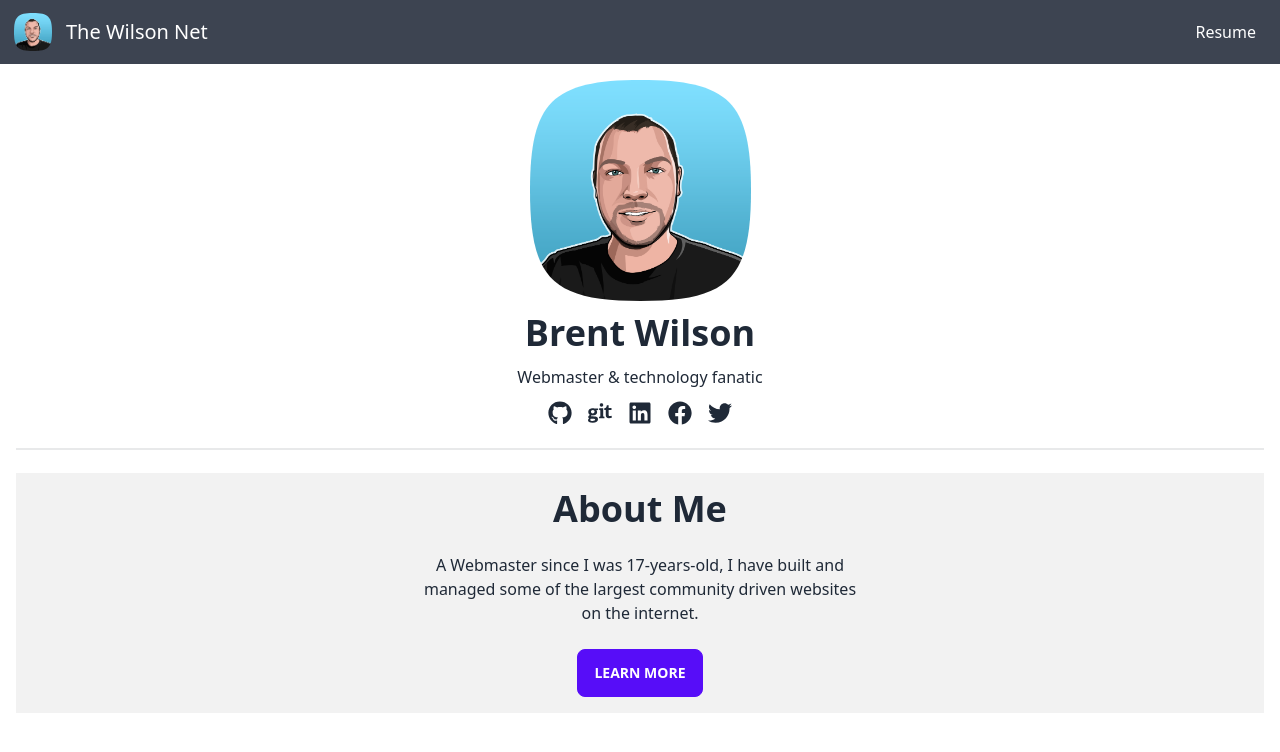
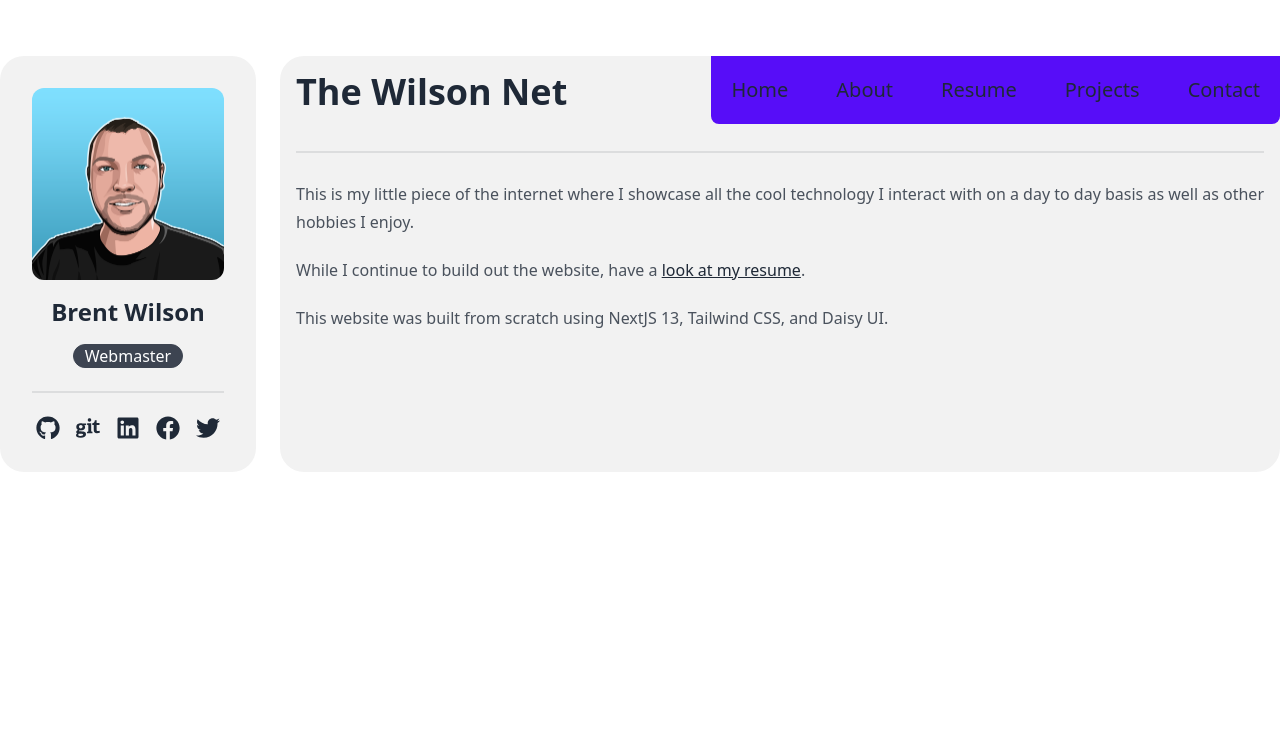
Before and after one commit to BWBama85/thewilsonnet.com, a Next.js app: page / in a window 1280 px wide. Shown: the top 752 px of the page. Built offline with nearby package versions, Linux system fonts and the light colour scheme.

Commit message:
Overhaul, new look

```diff
--- a/app/about/page.tsx
+++ b/app/about/page.tsx
@@ -1,88 +1,12 @@
-import {
-  FaGithub,
-  FaGit,
-  FaLinkedin,
-  FaFacebook,
-  FaTwitter
-} from 'react-icons/fa'
-import Link from 'next/link';
-import Image from 'next/image';
-
 export default function About() {
   return (
-    <div className="grid grid-cols-1 md:grid-cols-4 gap-4 mb-4">
+    <article className="prose max-w-none lg:w-full bg-base-200 p-4 rounded-3xl lg:relative">
 
-      <div className="col-span-3">
-
-        <article className="prose max-w-none">
-
-          <h1>About Brent Wilson</h1>
-          <p>
-            I&apos;ve been tinkering with &quot;internet stuff&quot; since the 90s.
-          </p>
-        </article>
-      </div>
-
-      <aside className="hidden md:col-span-1 md:block">
-        <Image
-          className="mask mask-squircle mx-auto"
-          alt="Brent Wilson"
-          src="/me.png"
-          width={288}
-          height={222}
-          priority
-        />
-        <div className="text-center">
-          <h1 className="text-4xl font-bold my-3">Brent Wilson</h1>
-          <p>Webmaster & technology fanatic</p>
-          <div className="flex gap-4 justify-center my-3 text-2xl">
-            <div>
-              <Link
-                href="https://github.com/BWBama85"
-                target="_blank"
-                title="GitHub">
-                <FaGithub />
-              </Link>
-            </div>
-            <div>
-              <Link
-                href="https://git.thewilsonnet.com/"
-                target="_blank"
-                title="Gitea"
-              >
-                <FaGit />
-              </Link>
-            </div>
-            <div>
-              <Link
-                href="https://www.linkedin.com/in/brent-wilson-3a1463159/"
-                target="_blank"
-                title="LinkedIn"
-              >
-                <FaLinkedin />
-              </Link>
-            </div>
-            <div>
-              <Link
-                href="https://www.facebook.com/brentwilson85"
-                target="_blank"
-                title="Facebook"
-              >
-                <FaFacebook />
-              </Link>
-            </div>
-            <div>
-              <Link
-                href='https://twitter.com/brentwilson85'
-                target="_blank"
-                title="Twitter"
-              >
-                <FaTwitter />
-              </Link>
-            </div>
-          </div>
-        </div>
-      </aside>
-    </div>
+      <h1>About Brent Wilson</h1>
+      <div className="divider"></div>
+      <p>
+        I&apos;ve been tinkering with &quot;internet stuff&quot; since the 90s.
+      </p>
+    </article>
   )
 }
--- a/app/layout.tsx
+++ b/app/layout.tsx
@@ -1,17 +1,32 @@
 import './globals.css'
-import Nav from '../components/navbar'
-import Foot from '../components/footer'
+import Sidebar from './sidebar'
+import Nav from './navbar'
 
 export default function RootLayout({ children }: { children: React.ReactNode }) {
   return (
     <html lang="en">
       <head />
       <body>
-        <Nav />
-        <main id="page" className="container mx-auto w-full px-4">
+        <main
+          id="page"
+          className="
+            relative
+            flex
+            flex-col
+            container
+            mx-auto
+            gap-3
+            lg:flex-row
+            lg:justify-center
+            lg:gap-6
+            lg:my-14
+            lg:w-full
+          "
+        >
+          <Nav />
+          <Sidebar />
           {children}
         </main>
-        {/* <Foot /> */}
       </body>
     </html>
   )
--- /dev/null
+++ b/app/navbar.tsx
@@ -0,0 +1,41 @@
+import Link from 'next/link';
+
+export default function Nav() {
+  return (
+    <nav className="bg-primary p-4 rounded-b-lg lg:absolute lg:top-0 lg:right-0 lg:rounded-bl-lg lg:p-5 lg:bottom-auto lg:left-auto z-10">
+      <div className="flex justify-center gap-6 lg:gap-12 lg:text-xl">
+        <div>
+          <Link
+            href="/"
+          >
+            Home
+          </Link>
+        </div>
+        <div>
+          <Link
+            href="/about"
+          >
+            About
+          </Link>
+        </div>
+        <div>
+          <Link
+            href="/about/resume"
+          >
+            Resume
+          </Link>
+        </div>
+        <div>
+          <Link
+            href="/projects"
+          >
+            Projects
+          </Link>
+        </div>
+        <div>
+          Contact
+        </div>
+      </div>
+    </nav>
+  );
+}
--- a/app/page.tsx
+++ b/app/page.tsx
@@ -1,112 +1,19 @@
-import {
-  FaGithub,
-  FaGit,
-  FaLinkedin,
-  FaFacebook,
-  FaTwitter
-} from 'react-icons/fa'
-import Link from 'next/link';
-import Image from 'next/image';
+import Link from 'next/link'
 
 export default function Home() {
   return (
-    <div className="mx-auto">
-      <Image
-        className="mask mask-squircle mx-auto"
-        alt="Brent Wilson"
-        src="/me.png"
-        width={288}
-        height={222}
-        priority
-      />
-      <div className="text-center">
-        <h1 className="text-4xl font-bold my-3">Brent Wilson</h1>
-        <p>Webmaster & technology fanatic</p>
-        <div className="flex gap-4 justify-center my-3 text-2xl">
-          <div>
-            <Link
-              href="https://github.com/BWBama85"
-              target="_blank"
-              title="GitHub">
-              <FaGithub />
-            </Link>
-          </div>
-          <div>
-            <Link
-              href="https://git.thewilsonnet.com/"
-              target="_blank"
-              title="Gitea"
-            >
-              <FaGit />
-            </Link>
-          </div>
-          <div>
-            <Link
-              href="https://www.linkedin.com/in/brent-wilson-3a1463159/"
-              target="_blank"
-              title="LinkedIn"
-            >
-              <FaLinkedin />
-            </Link>
-          </div>
-          <div>
-            <Link
-              href="https://www.facebook.com/brentwilson85"
-              target="_blank"
-              title="Facebook"
-            >
-              <FaFacebook />
-            </Link>
-          </div>
-          <div>
-            <Link
-              href='https://twitter.com/brentwilson85'
-              target="_blank"
-              title="Twitter"
-            >
-              <FaTwitter />
-            </Link>
-          </div>
-        </div>
-      </div>
+    <article className="prose max-w-none lg:w-full bg-base-200 p-4 rounded-3xl lg:relative">
+      <h1>The Wilson Net</h1>
       <div className="divider"></div>
-      <div className="grid grid-cols-1 mb-4">
-        <div className="hero bg-base-200">
-          <div className="hero-content text-center">
-            <div className="max-w-md">
-              <h1 className="text-4xl font-bold">About Me</h1>
-              <p className="py-6">
-                A Webmaster since I was 17-years-old, I have built and managed some of the largest community driven websites on the internet.
-              </p>
-              <Link href="/about/resume" title="About Brent Wilson" className="btn btn-primary">Learn More</Link>
-            </div>
-          </div>
-        </div>
-        {/*
-        <div className="hero bg-base-200">
-          <div className="hero-content text-center">
-            <div className="max-w-md">
-              <h2 className="text-4xl font-bold">Projects</h2>
-              <p className="py-6">
-                The only &quot;job&quot; I have ever had was at Domino&apos;s Pizza. Since I left that job in 2007 I have had projects.
-              </p>
-              <Link href="/projects" title="My Projects" className="btn btn-primary">My Projects</Link>
-            </div>
-          </div>
-        </div>
-        <div className="hero bg-base-200 md:col-span-2">
-          <div className="hero-content text-center">
-            <div className="max-w-md">
-              <h2 className="text-4xl font-bold">Services</h2>
-              <p className="py-6">
-                I love what I do and so I have no problem working on the side for some extra money. If you have a problem or idea, let me solve it or bring it to life.
-              </p>
-              <Link href="/services" title="My Services" className="btn btn-primary">My Services</Link>
-            </div>
-          </div>
-        </div>
-*/}
-      </div>
-    </div>
+      <p>
+        This is my little piece of the internet where I showcase all the cool technology I interact with on a day to day basis as well as other hobbies I enjoy.
+      </p>
+      <p>
+        While I continue to build out the website, have a <Link href="/about/resume" title="Richard Brent Wilson's Resume">look at my resume</Link>.
+      </p>
+      <p>
+        This website was built from scratch using NextJS 13, Tailwind CSS, and Daisy UI.
+      </p>
+    </article>
   )
 }
--- a/app/projects/page.tsx
+++ b/app/projects/page.tsx
@@ -1,7 +1,12 @@
 export default function Projects() {
   return (
-    <div>
-      Test
-    </div>
+    <article className="prose max-w-none lg:w-full bg-base-200 p-4 rounded-3xl lg:relative">
+
+      <h1>Projects</h1>
+      <div className="divider"></div>
+      <p>
+        Coming Soon
+      </p>
+    </article>
   )
 }
--- /dev/null
+++ b/app/sidebar.tsx
@@ -0,0 +1,92 @@
+import React from 'react'
+import {
+  FaGithub,
+  FaGit,
+  FaLinkedin,
+  FaFacebook,
+  FaTwitter
+} from 'react-icons/fa'
+import Image from 'next/image';
+import Link from 'next/link';
+
+function sidebar() {
+  return (
+    <aside
+      id="sidebar"
+      className="
+        bg-base-200
+        rounded-3xl
+        items-center
+        p-8
+        lg:self-start
+        lg:sticky
+        lg:top-8
+      "
+    >
+      <div className="flex justify-start items-center gap-4 lg:flex-col">
+        <figure className="avatar w-32 h-32 lg:w-48 lg:h-48">
+          <Image
+            className="rounded-xl"
+            alt="Brent Wilson"
+            src="/me.png"
+            fill
+            priority
+          />
+        </figure>
+        <div className="text-center">
+          <p className="text-2xl font-bold mb-4">Brent Wilson</p>
+          <div className="badge badge-lg">Webmaster</div>
+        </div>
+      </div>
+      <div className="divider"></div>
+      <div className="flex gap-4 justify-center text-2xl">
+        <div>
+          <Link
+            href="https://github.com/BWBama85"
+            target="_blank"
+            title="GitHub">
+            <FaGithub />
+          </Link>
+        </div>
+        <div>
+          <Link
+            href="https://git.thewilsonnet.com/"
+            target="_blank"
+            title="Gitea"
+          >
+            <FaGit />
+          </Link>
+        </div>
+        <div>
+          <Link
+            href="https://www.linkedin.com/in/brent-wilson-3a1463159/"
+            target="_blank"
+            title="LinkedIn"
+          >
+            <FaLinkedin />
+          </Link>
+        </div>
+        <div>
+          <Link
+            href="https://www.facebook.com/brentwilson85"
+            target="_blank"
+            title="Facebook"
+          >
+            <FaFacebook />
+          </Link>
+        </div>
+        <div>
+          <Link
+            href='https://twitter.com/brentwilson85'
+            target="_blank"
+            title="Twitter"
+          >
+            <FaTwitter />
+          </Link>
+        </div>
+      </div>
+    </aside>
+  )
+}
+
+export default sidebar
--- a/components/navbar.tsx
+++ /dev/null
@@ -1,29 +0,0 @@
-import Link from 'next/link';
-import Image from 'next/image';
-
-export default function Nav() {
-  return (
-    <nav className="mb-4 bg-neutral text-neutral-content">
-      <div className="navbar">
-        <div className="navbar-start w-full">
-          <Image
-            className="mask mask-squircle"
-            alt="Brent Wilson"
-            src="/me.png"
-            width={50}
-            height={50}
-            priority
-          />
-          <Link className="px-2 normal-case text-xl" href="/">The Wilson Net</Link>
-        </div>
-        <div className="navbar-end">
-          <ul className="menu menu-horizontal p-0">
-            <li>
-              <Link href='/about/resume'>Resume</Link>
-            </li>
-          </ul>
-        </div>
-      </div>
-    </nav>
-  );
-}
--- a/tailwind.config.js
+++ b/tailwind.config.js
@@ -9,15 +9,15 @@ module.exports = {
   theme: {
     extend: {},
   },
-  plugins: [require('daisyui'), require('@tailwindcss/typography')],
+  plugins: [require('@tailwindcss/typography'), require('daisyui')],
   daisyui: {
     styled: true,
-    themes: ['light', 'dark'],
+    themes: ['light', 'business'],
     base: true,
     utils: true,
     logs: true,
     rtl: false,
     prefix: '',
-    darkTheme: 'dark',
+    darkTheme: 'business',
   },
 };
```
Also changed, not shown: app/about/resume/page.tsx (+68 -63 lines), package.json (+5 -2 lines), app/footer.tsx (renamed from components/footer.tsx), 1 other file (tests, documents, lock files or other folders).
